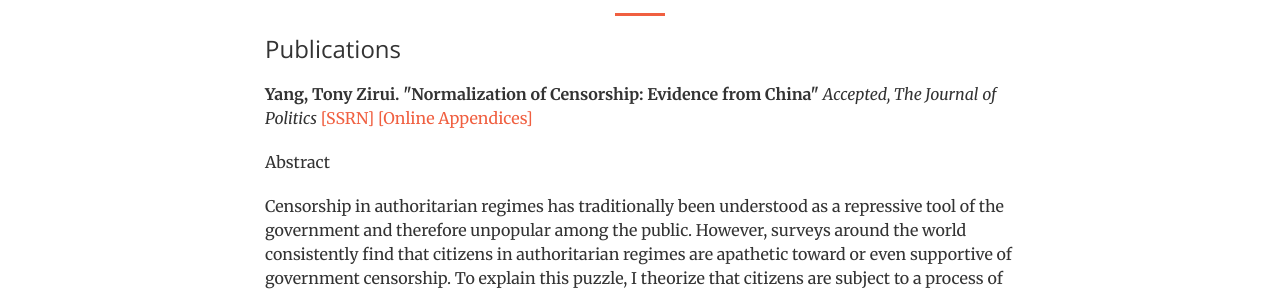
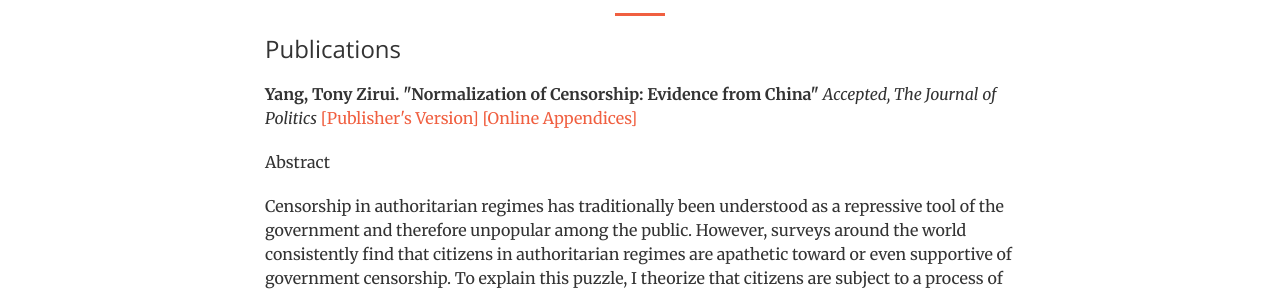
Before and after one commit to tonyhsfz/website, a Jekyll site: the page built from index.html, in a window 1280 px wide and 900 px high, scrolled down 1800 px. Shown: the part 152-444 px from the top of the window. Built offline with Jekyll 4.4.1, drawn with Linux system fonts in a browser that asks for light colours.

Commit message:
Update publication.html

```diff
--- a/_includes/publication.html
+++ b/_includes/publication.html
@@ -6,7 +6,7 @@
                 <hr>
                 <h3 class="section-heading">Publications</h3>
                     <p></p>
-<p><b> Yang, Tony Zirui. "Normalization of Censorship: Evidence from China" </b>  <i>Accepted, The Journal of Politics</i>  <a href="https://papers.ssrn.com/sol3/papers.cfm?abstract_id=3835217">[SSRN]</a>
+<p><b> Yang, Tony Zirui. "Normalization of Censorship: Evidence from China" </b>  <i>Accepted, The Journal of Politics</i>  <a href="https://doi.org/10.1086/734239">[Publisher's Version]</a>
                     <a href="/img/Censorship_Appendices.pdf">[Online Appendices]</a></p>
 <p> Abstract </p>
 <p>
```
